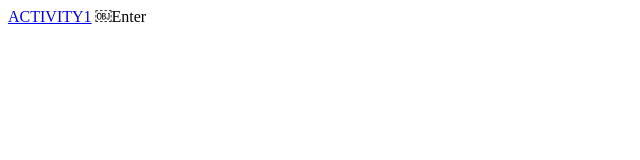
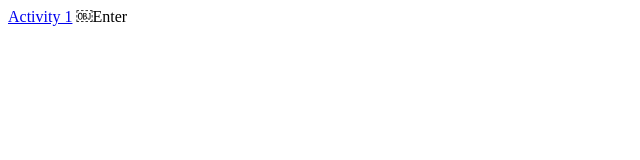
Before and after one commit to leona-27/HTML-FILES, a plain HTML site: page Index.html in a window 1280 px wide. Shown: the full height of the page, 0-640 px from the left. Drawn offline with Linux system fonts and the light colour scheme.

Commit message:
Update Index.html

```diff
--- a/Index.html
+++ b/Index.html
@@ -1,5 +1,5 @@
 <!DOCTYPE html>
 <head>
-  <a href = "index.html" GO BACK> ACTIVITY1</a>
+  <a href = "index.html" GO BACK> Activity 1</a>
 
 </head>￼Enter
```
